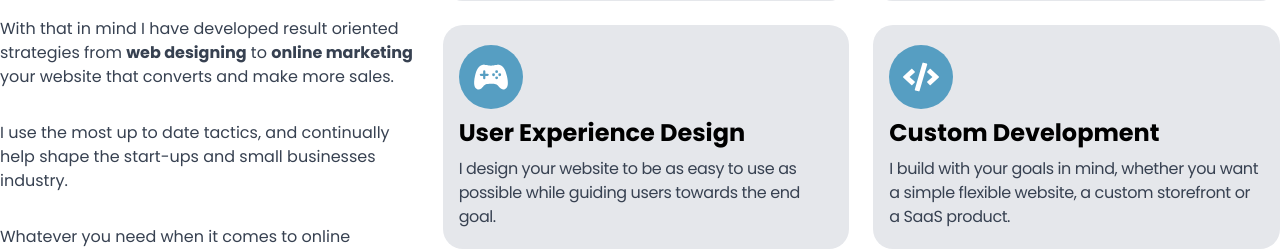
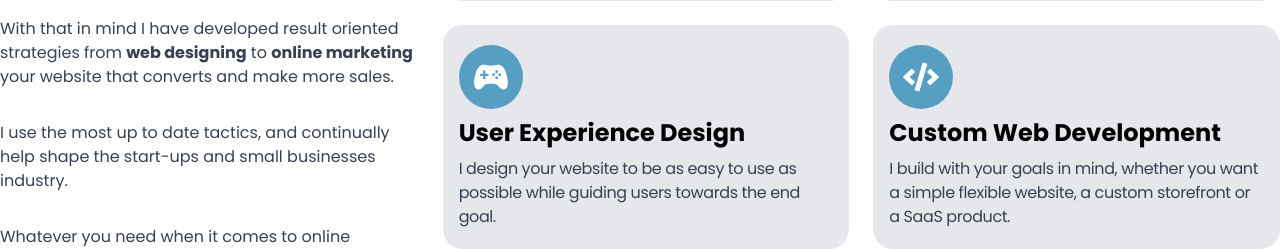
Before and after one commit to saadkhaan/pixels, a Next.js app: page / in a window 1280 px wide. Shown: the part 2027-2276 px from the top of the page. Built offline with nearby package versions, Linux system fonts and the light colour scheme.

Commit message:
minor updates in content

```diff
--- a/pages/index.js
+++ b/pages/index.js
@@ -312,7 +312,7 @@ export default function index() {
                     <IoGameController color="white" size="36" />
                   </Card>
                   <Card
-                    cardTitle={"Custom Development"}
+                    cardTitle={"Custom Web Development"}
                     cardDescription={
                       "I build with your goals in mind, whether you want a simple flexible website, a custom storefront or a SaaS product."
                     }
@@ -372,7 +372,7 @@ export default function index() {
                   </p>
                   <Button
                     btnTitle="Get Started"
-                    btnLink="#"
+                    btnLink="/contact"
                     bg="white"
                     color={`#5F2EEA`}
                     weight="600"
```
